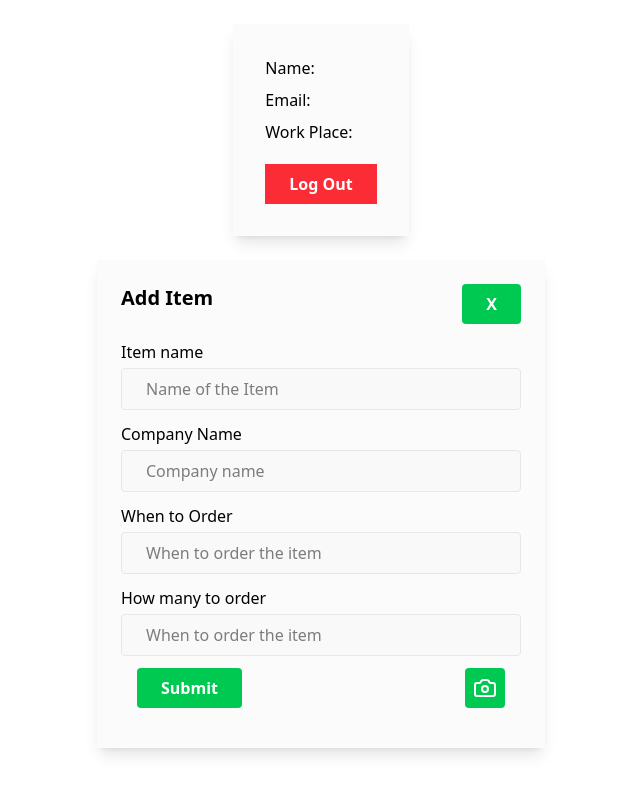
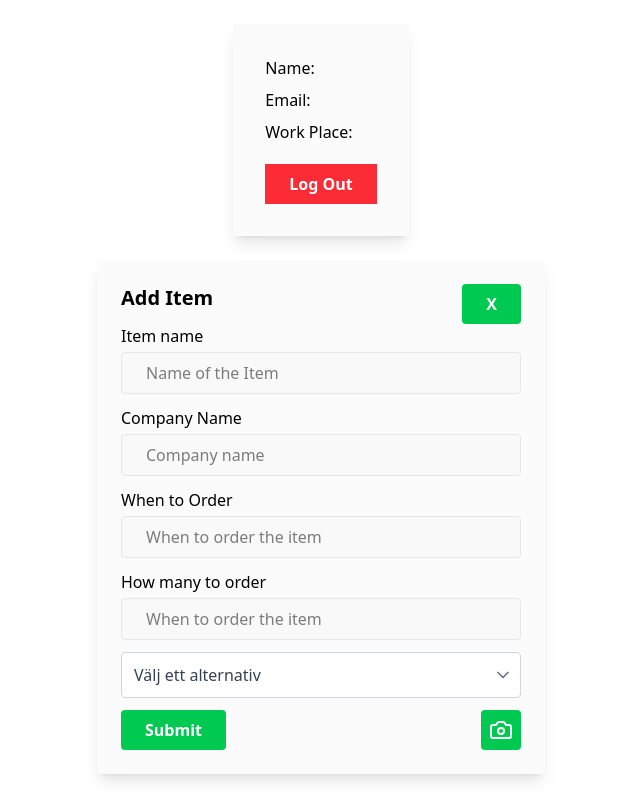
Before and after one commit to Albatraoz12/workapp, a Next.js app: page /dashboard in a window 1280 px wide. Both pictures are taken after a click on the button "Add Item". Shown: the whole page, without its empty margins (319-959 px from the left). Built offline with nearby package versions, Linux system fonts and the light colour scheme; no server answers.

Commit message:
update form with floor option

```diff
--- a/app/components/AddItem.tsx
+++ b/app/components/AddItem.tsx
@@ -1,12 +1,19 @@
 "use client";
 
-import { Camera } from "lucide-react";
+import { Camera, ChevronDown } from "lucide-react";
+import { useState } from "react";
 
 interface AddItemProps {
   setOpen: React.Dispatch<React.SetStateAction<boolean>>;
 }
 
 const AddItem: React.FC<AddItemProps> = ({ setOpen }) => {
+  const [value, setValue] = useState("");
+
+  const handleChange = (e: React.ChangeEvent<HTMLSelectElement>) => {
+    setValue(e.target.value);
+  };
+
   return (
     <div className="w-full max-w-md mx-auto p-6 shadow-lg bg-zinc-300/10">
       <div className="flex justify-between">
@@ -18,7 +25,7 @@ const AddItem: React.FC<AddItemProps> = ({ setOpen }) => {
           X
         </button>
       </div>
-      <form className="flex flex-col items-center gap-3 p-4">
+      <form className="flex flex-col items-center gap-3">
         <div className="flex flex-col">
           <label htmlFor="name" className="mb-1 font-medium">
             Item name
@@ -70,6 +77,24 @@ const AddItem: React.FC<AddItemProps> = ({ setOpen }) => {
             className="p-2 border border-gray-300 rounded"
           />
         </div>
+        <div className="relative w-full">
+          <select
+            value={value}
+            onChange={(e) => setValue(e.target.value)}
+            required
+            className="block appearance-none w-full bg-white border border-gray-300 text-gray-700 p-3 rounded leading-tight focus:outline-none focus:ring-2 focus:ring-blue-500"
+          >
+            <option value="" disabled hidden>
+              Välj ett alternativ
+            </option>
+            <option value="6">6</option>
+            <option value="7">7</option>
+          </select>
+
+          <div className="pointer-events-none absolute inset-y-0 right-0 flex items-center px-2 text-gray-500">
+            <ChevronDown size={20} />
+          </div>
+        </div>
         <div className="flex justify-between items-center w-full">
           <button
             className="bg-green-500 font-bold text-white px-6 py-2 rounded hover:bg-green-600 cursor-pointer"
```
